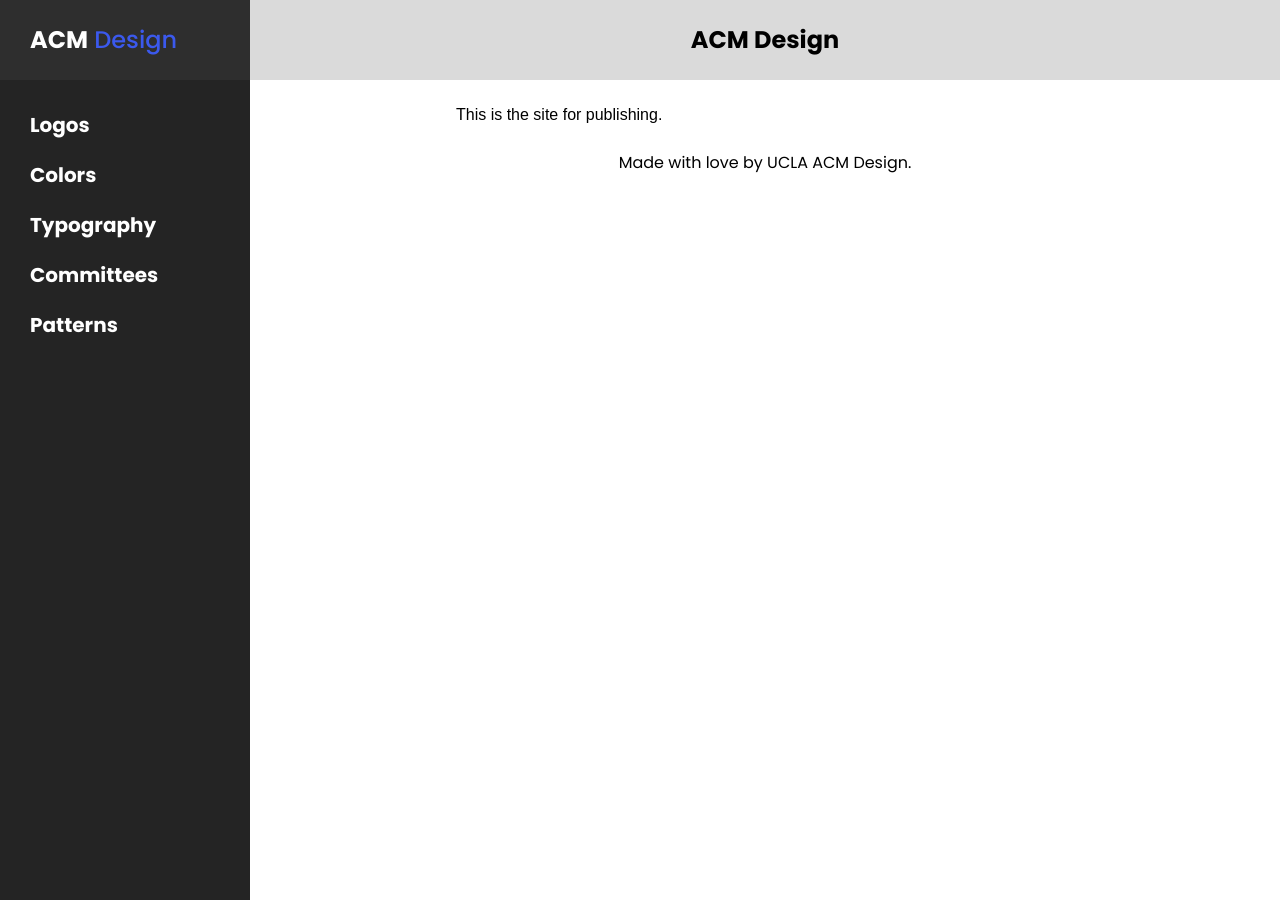
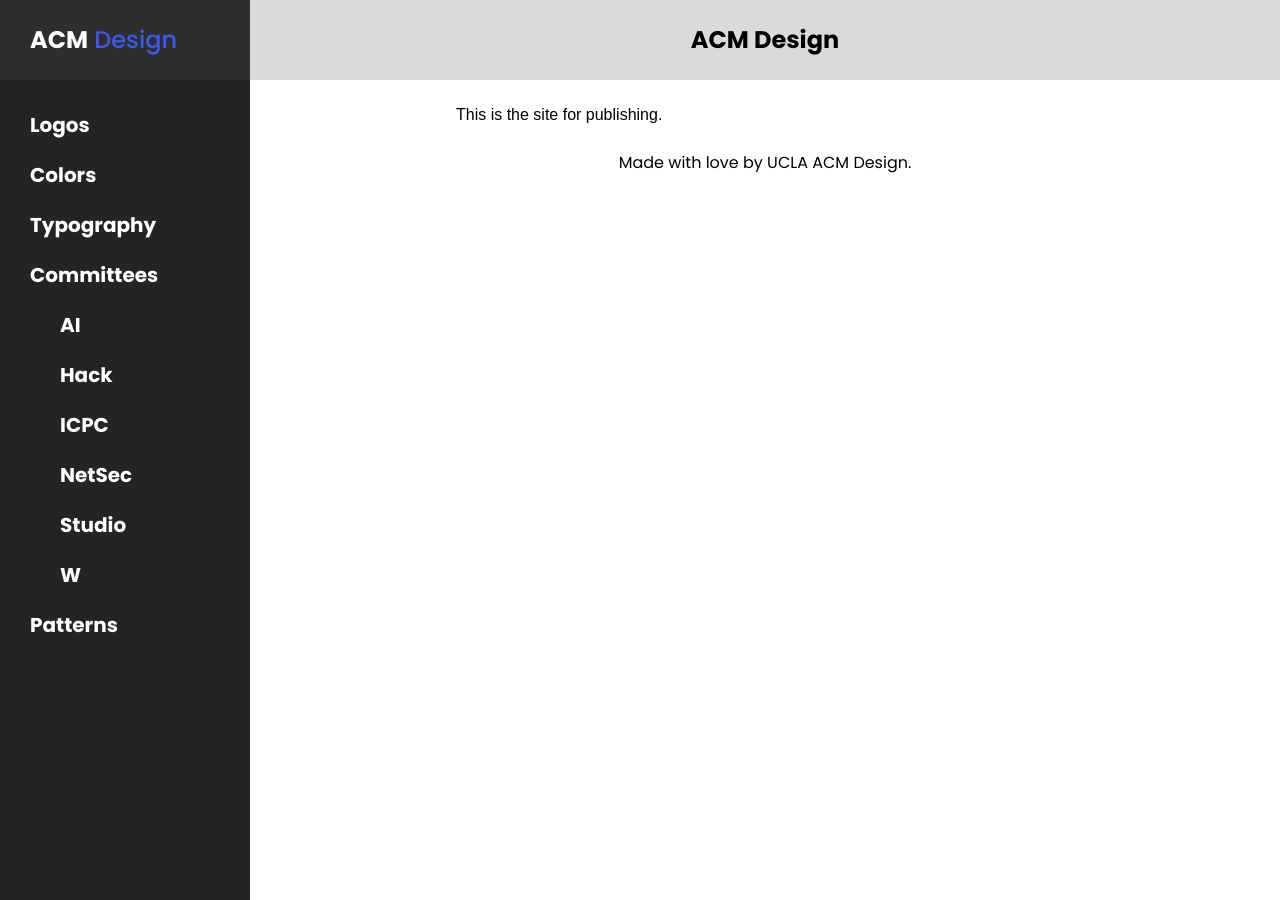
Before and after one commit to uclaacm/Styleguide, a Jekyll site: the page built from _pages/01__home.md, in a window 1280 px wide. Built offline with Jekyll 4.4.1, drawn with Linux system fonts in a browser that asks for light colours; some web fonts are replaced.

Commit message:
fixed navigation, added colors for highlights

```diff
--- a/_includes/header.html
+++ b/_includes/header.html
@@ -7,6 +7,13 @@
         {% for node in site.pages %}
           {% if node.title != "ACM Design" %}
             <li><a href="{{ node.url | prepend: site.baseurl }}" class="not-active">{{ node.title }}</a></li>
+          {% endif %}
+          {% if node.title == "Committees" %}
+            <ul class="navigation-committee">
+              {% for committee in site.committees %}
+                <li><a href="{{ committee.url }}"  class="not-active">{{ committee.title }}</a></li>
+              {% endfor %}
+            </ul>
           {% endif %}
         {% endfor %}
       </ul>
@@ -18,14 +25,14 @@
         {% for node in site.pages %}
           {% if node.title != "ACM Design" %}
             {% if page.url contains node.url %}
-              <li><a href="{{ node.url | prepend: site.baseurl }}"  class="active">{{ node.title }}</a></li>
+              <li><a href="{{ node.url | prepend: site.baseurl }}" class="active">{{ node.title }}</a></li>
               {% if node.title == "Committees" %}
-                <ul class="navigation-committee" style="left: 50px;">
+                <ul class="navigation-committee">
                   {% for committee in site.committees %}
                     {% if page.url == committee.url %}
-                      <li><a href="{{ committee.url }}"  class="active">{{ committee.title }}</a></li>
+                      <li><a href="{{ committee.url }}" class="active-{{ committee.title | downcase}}">{{ committee.title }}</a></li>
                     {% else %}
-                      <li><a href="{{ committee.url }}"  class="not-active">{{ committee.title }}</a></li>
+                      <li><a href="{{ committee.url }}" class="not-active">{{ committee.title }}</a></li>
                     {% endif %}
                   {% endfor %}
                 </ul>
@@ -33,7 +40,7 @@
             {% else %}
               <li ><a href="{{ node.url | prepend: site.baseurl }}" class="not-active">{{ node.title }}</a></li>
               {% if node.title == "Committees" %}
-                <ul class="navigation-committee" style="left: 50px;">
+                <ul class="navigation-committee">
                   {% for committee in site.committees %}
                     <li><a href="{{ committee.url }}"  class="not-active">{{ committee.title }}</a></li>
                   {% endfor %}
--- a/_sass/_layout.scss
+++ b/_sass/_layout.scss
@@ -53,12 +53,40 @@
   }
 }
 
+.navigation-committee {
+  left: 50px;
+}
+
 .active {
   color: $primary-board;
 }
 
 .not-active {
   color: white;
+}
+
+.active-hack {
+  color: $primary-hack;
+}
+
+.active-w {
+  color: $primary-acmw;
+}
+
+.active-ai {
+  color: $primary-ai;
+}
+
+.active-icpc {
+  color: $primary-icpc;
+}
+
+.active-studio {
+  color: $primary-studio;
+}
+
+.active-netsec {
+  color: $primary-netsec;
 }
 
 .content {
```
